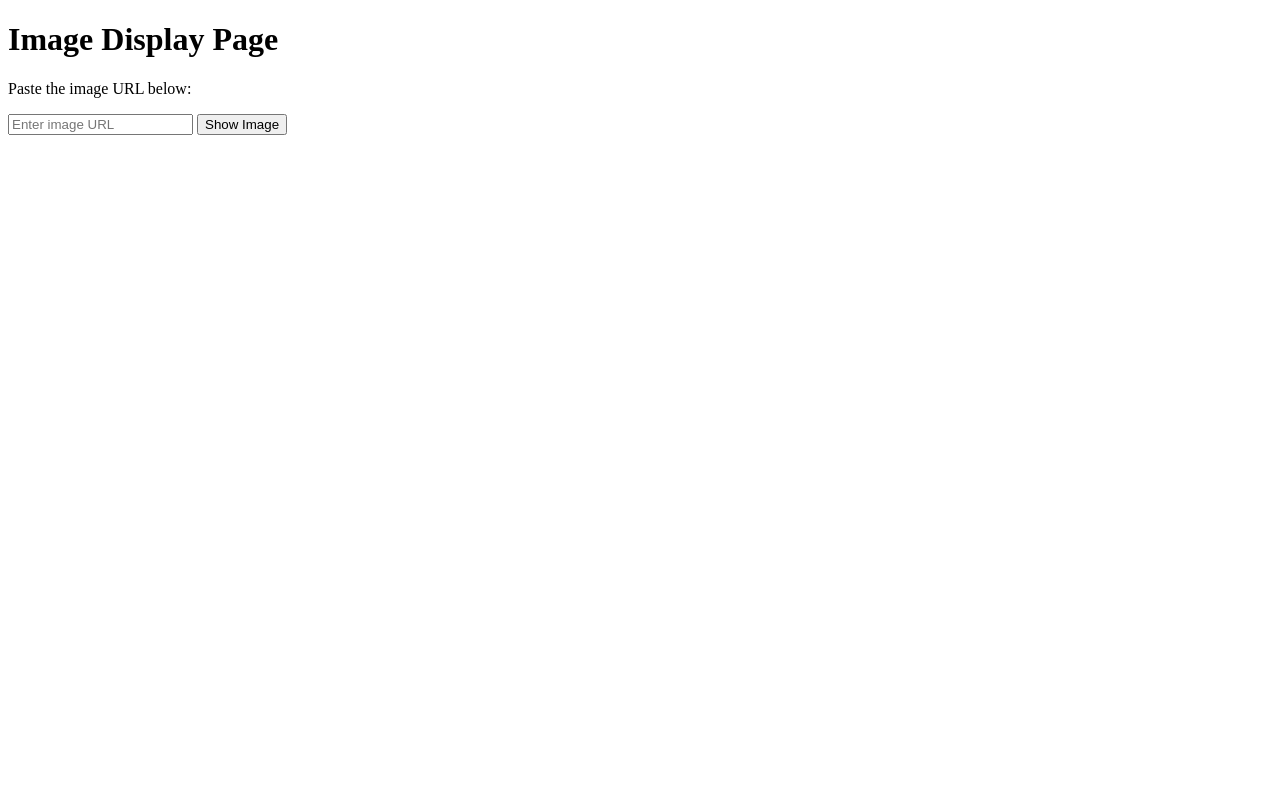
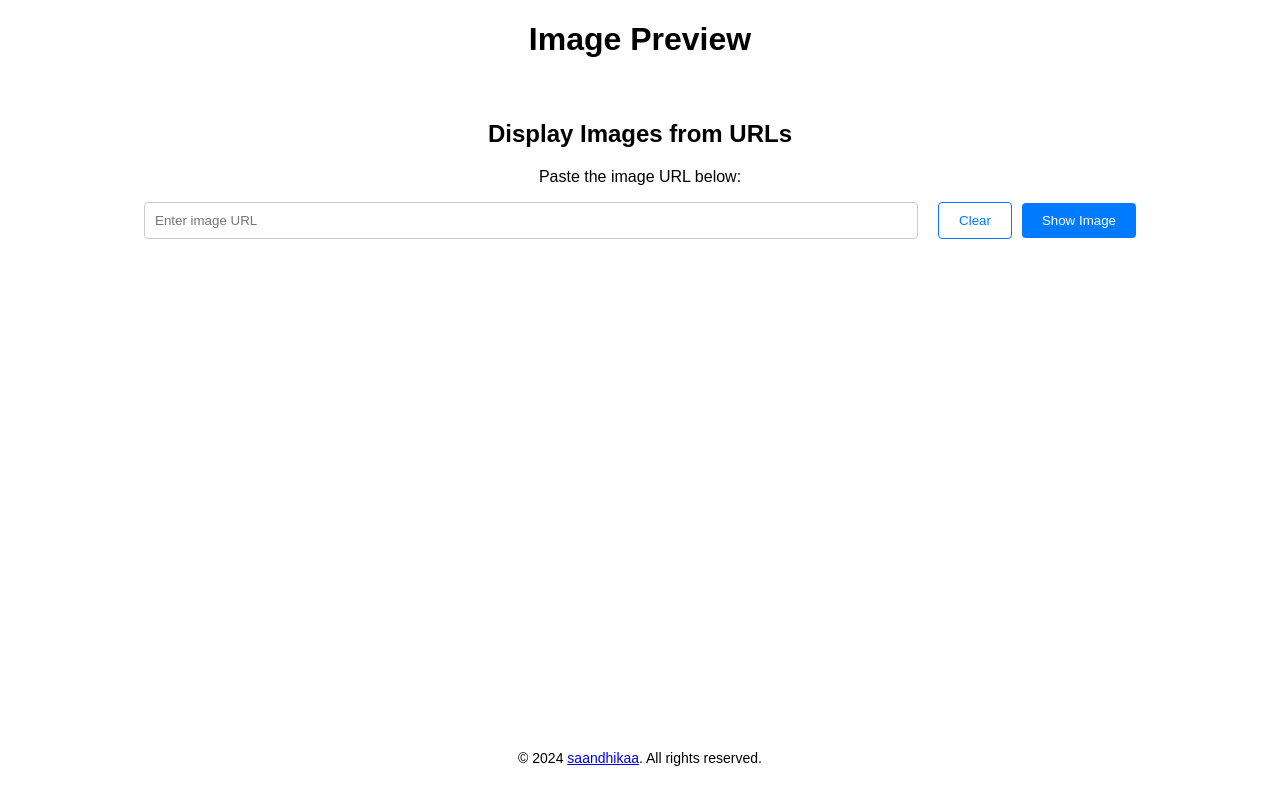
Before and after one commit to saandhikaa/image-preview, a plain HTML site: page index.html in a window 1280 px wide. Drawn offline with Linux system fonts and the light colour scheme.

Commit message:
styling and refactoring

```diff
--- a/index.html
+++ b/index.html
@@ -1,23 +1,42 @@
 <!DOCTYPE html>
 <html lang="en">
 <head>
-    <meta charset="UTF-8">
-    <meta name="viewport" content="width=device-width, initial-scale=1.0">
-    <title>Image Display Page</title>
+  <meta charset="UTF-8">
+  <meta name="viewport" content="width=device-width, initial-scale=1.0">
+  <title>Image Preview - Display Images from URLs</title>
+  <meta name="description" content="Image Preview allows you to display images by providing a URL. Quickly view and share your images.">
+  <meta name="keywords" content="Image Preview, display image, URL to image, show image from URL, image viewer">
+  <meta name="author" content="saandhikaa">
+  <meta property="og:title" content="Image Preview - Display Images from URLs">
+  <meta property="og:description" content="Image Preview allows you to display images by providing a URL. Quickly view and share your images.">
+  <meta property="og:image" content="https://saandhikaa.github.io/image-preview/images/preview.jpg">
+  <meta property="og:url" content="https://saandhikaa.github.io/image-preview">
+  <meta name="twitter:card" content="summary_large_image">
+  <link rel="stylesheet" href="style.css">
 </head>
+
 <body>
-    <h1>Image Display Page</h1>
-    <p>Paste the image URL below:</p>
-    <input type="text" id="imageUrlInput" placeholder="Enter image URL">
-    <button onclick="displayImage()">Show Image</button>
-    <div id="imageContainer"></div>
+  <div class="wrapper">
+    <header>
+      <h1>Image Preview</h1>
+    </header>
+    <main>
+      <section>
+        <h2>Display Images from URLs</h2>
+        <p>Paste the image URL below:</p>
+        <div class="input-container">
+          <input type="text" id="imageUrlInput" placeholder="Enter image URL">
+          <button class="button-outlined" onclick="clearInput()">Clear</button>
+          <button class="button-contained" onclick="displayImage()">Show Image</button>
+        </div>
+        <div id="imageContainer"></div>
+      </section>
+    </main>
+    <footer>
+      <p>&copy; 2024 <a href="https://github.com/saandhikaa" target="_blank">saandhikaa</a>. All rights reserved.</p>
+    </footer>
+  </div>
 
-    <script>
-        function displayImage() {
-            const imageUrl = document.getElementById("imageUrlInput").value;
-            const imageContainer = document.getElementById("imageContainer");
-            imageContainer.innerHTML = `<img src="${imageUrl}" alt="Image from URL">`;
-        }
-    </script>
+  <script src="script.js"></script>
 </body>
 </html>
--- /dev/null
+++ b/script.js
@@ -0,0 +1,10 @@
+function displayImage() {
+  const imageUrl = document.getElementById("imageUrlInput").value;
+  const imageContainer = document.getElementById("imageContainer");
+  imageContainer.innerHTML = `<img src="${imageUrl}" alt="Image from URL">`;
+}
+
+function clearInput() {
+  document.getElementById("imageUrlInput").value = '';
+  document.getElementById("imageContainer").innerHTML = '';
+}
--- /dev/null
+++ b/style.css
@@ -0,0 +1,102 @@
+html, body {
+  height: 100%;
+  margin: 0;
+  font-family: Arial, sans-serif;
+}
+
+body {
+  display: flex;
+  flex-direction: column;
+  text-align: center;
+}
+
+.wrapper {
+  display: flex;
+  flex-direction: column;
+  flex-grow: 1;
+}
+
+header, footer {
+  flex-shrink: 0;
+}
+
+main {
+  flex-grow: 1;
+  display: flex;
+  flex-direction: column;
+  align-items: center;
+  padding: 20px;
+}
+
+section {
+  width: 80%;
+}
+
+.input-container {
+  display: flex;
+  justify-content: center;
+  align-items: center;
+  margin: 10px 0;
+  width: 100%;
+}
+
+#imageUrlInput {
+  flex-grow: 1;
+  padding: 10px;
+  margin-right: 10px;
+  border: 1px solid #ccc;
+  border-radius: 4px;
+}
+
+button {
+  padding: 10px 20px;
+  background-color: #007bff;
+  color: white;
+  border: none;
+  border-radius: 4px;
+  cursor: pointer;
+  margin-left: 10px;
+}
+
+button:hover {
+  background-color: #0056b3;
+}
+
+.button-outlined {
+  background-color: transparent;
+  border: 1px solid #007bff;
+  color: #007bff;
+}
+
+.button-outlined:hover {
+  background-color: #007bff;
+  color: white;
+}
+
+.button-contained {
+  background-color: #007bff;
+  color: white;
+}
+
+.button-contained:hover {
+  background-color: #0056b3;
+}
+
+#imageContainer {
+  width: 100%;
+  display: flex;
+  justify-content: center;
+  align-items: center;
+  margin-top: 20px;
+  flex-grow: 1;
+}
+
+#imageContainer img {
+  max-width: 100%;
+  height: auto;
+}
+
+footer {
+  padding: 20px;
+  font-size: 14px;
+}
```
